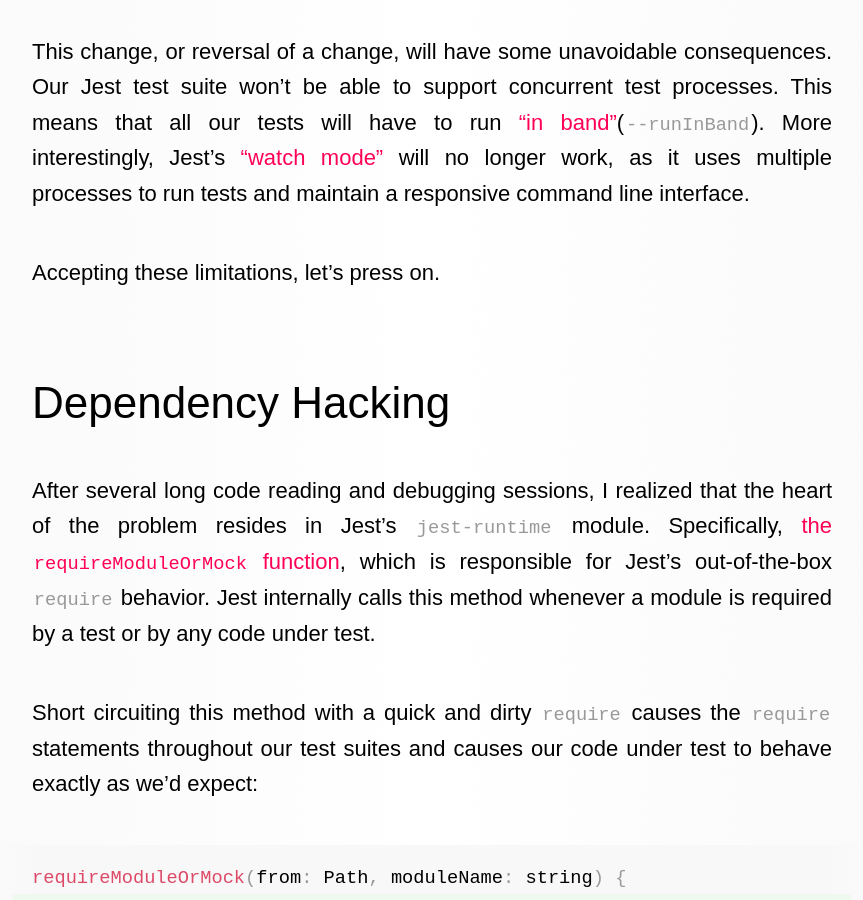
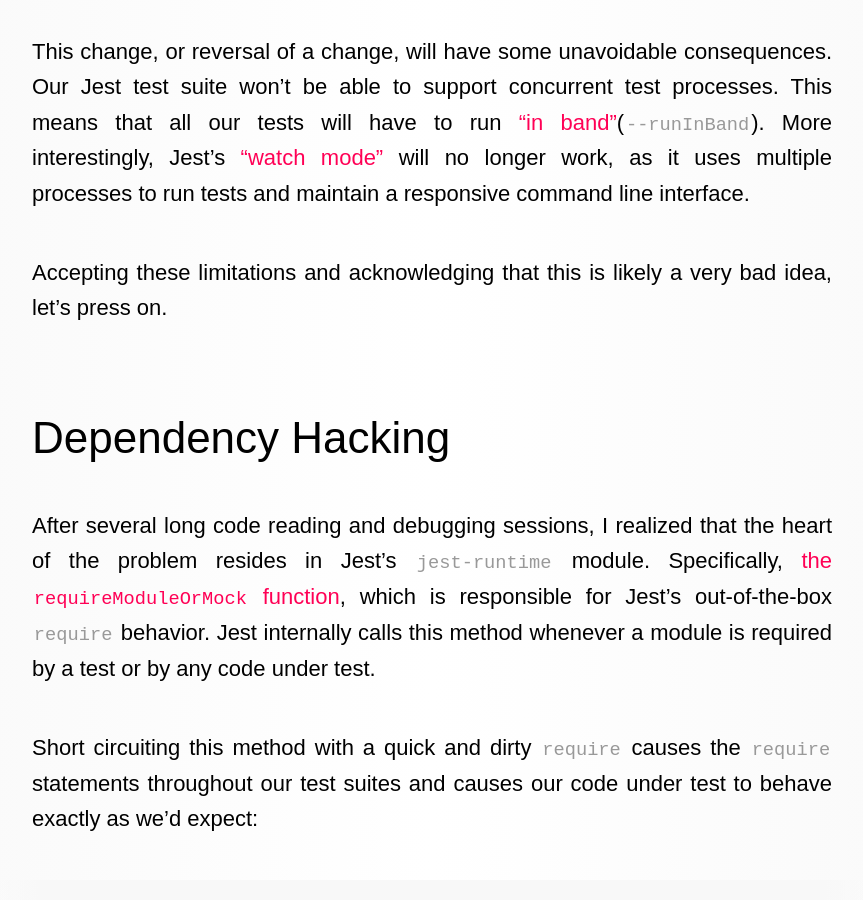
Before and after one commit to pcorey/pcorey.github.io, a Jekyll site: the page built from _posts/2019-03-25-bending-jest-to-our-will-restoring-nodes-require-behavior.markdown, in a window 1280 px wide and 900 px high, scrolled down 2363 px. Shown: the whole window, without its empty margins (208-1071 px from the left). Built offline with Jekyll 4.4.1, drawn with Linux system fonts in a browser that asks for light colours; nearby versions of some CDN libraries; some web fonts are replaced; comment, search, counter and statistics services are not loaded.

Commit message:
Added warning

```diff
--- a/_posts/2019-03-25-bending-jest-to-our-will-restoring-nodes-require-behavior.markdown
+++ b/_posts/2019-03-25-bending-jest-to-our-will-restoring-nodes-require-behavior.markdown
@@ -28,7 +28,7 @@
 
 This change, or reversal of a change, will have some unavoidable consequences. Our Jest test suite won't be able to support concurrent test processes. This means that all our tests will have to run ["in band"](https://jestjs.io/docs/en/cli#runinband)(`--runInBand`{:.language-javascript}). More interestingly, Jest's ["watch mode"](https://jestjs.io/docs/en/cli#watch) will no longer work, as it uses multiple processes to run tests and maintain a responsive command line interface.
 
-Accepting these limitations, let's press on.
+Accepting these limitations and acknowledging that this is likely a very bad idea, let's press on.
 
 ## Dependency Hacking
 
```
